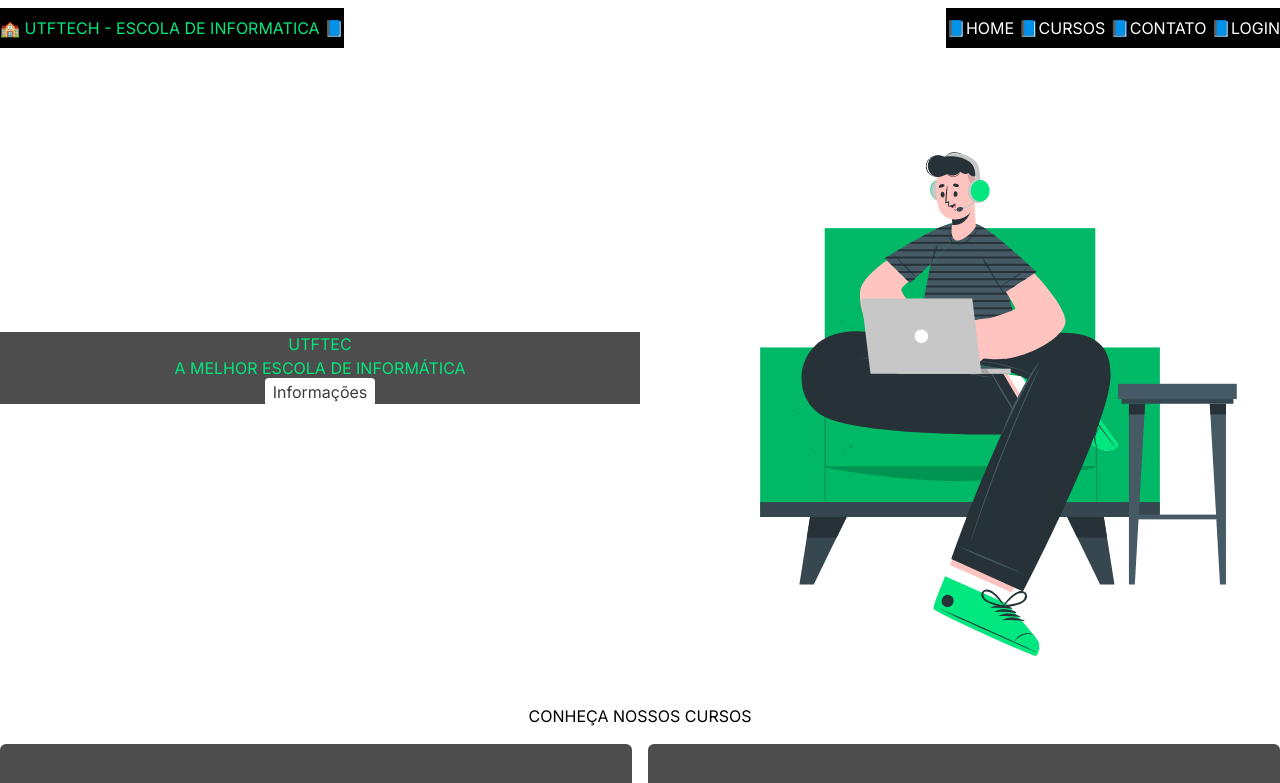
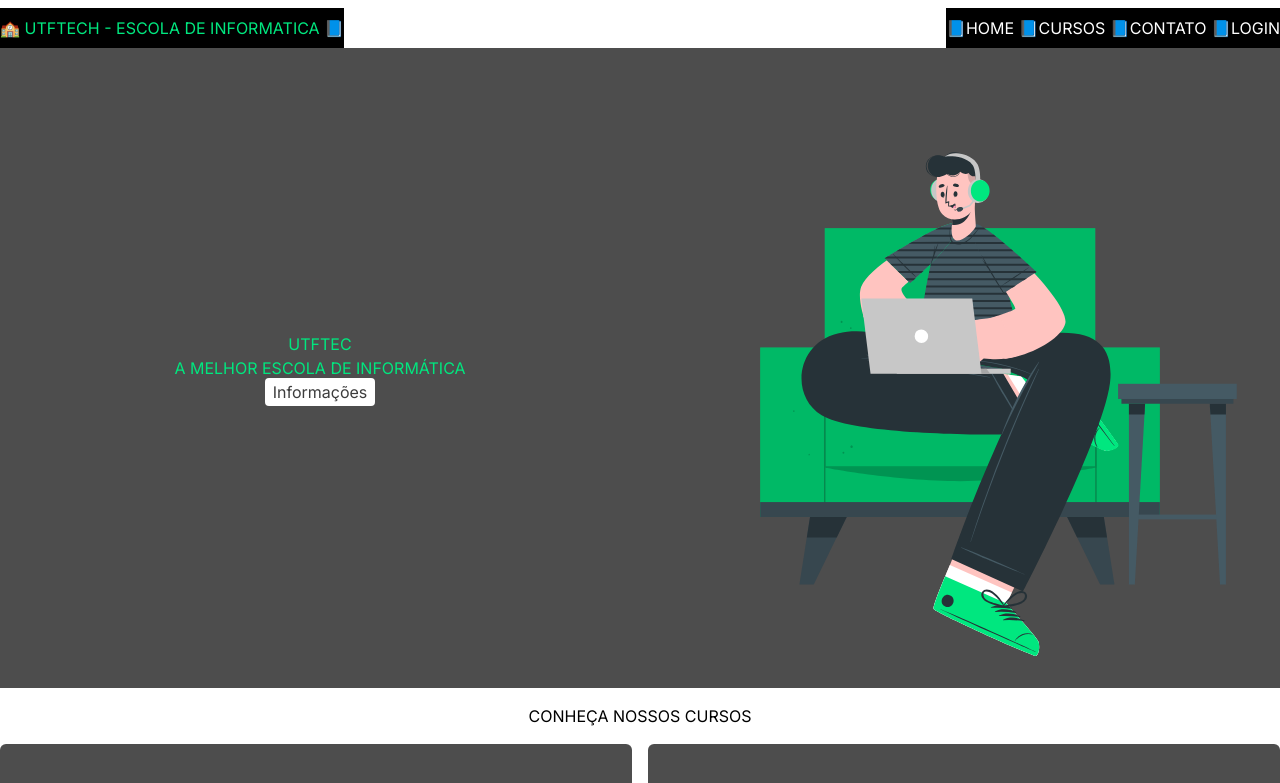
Before and after one commit to joaovansan/dsw2023, a Next.js app: page / in a window 1280 px wide. Shown: the top 783 px of the page. Built offline with nearby package versions, Linux system fonts and the light colour scheme.

Commit message:
Fix banner div

```diff
--- a/app/components/Banner.tsx
+++ b/app/components/Banner.tsx
@@ -1,7 +1,7 @@
 export default function Banner() {
     return (
 
-<div className="md:flex items-center flex-row-reverse">
+<div className="md:flex items-center flex-row-reverse bg-[#4d4d4d]">
   <div className="basis-1/2">
     <img src="/img/banner.svg" alt="Descrição da Imagem" />
   </div>
```
